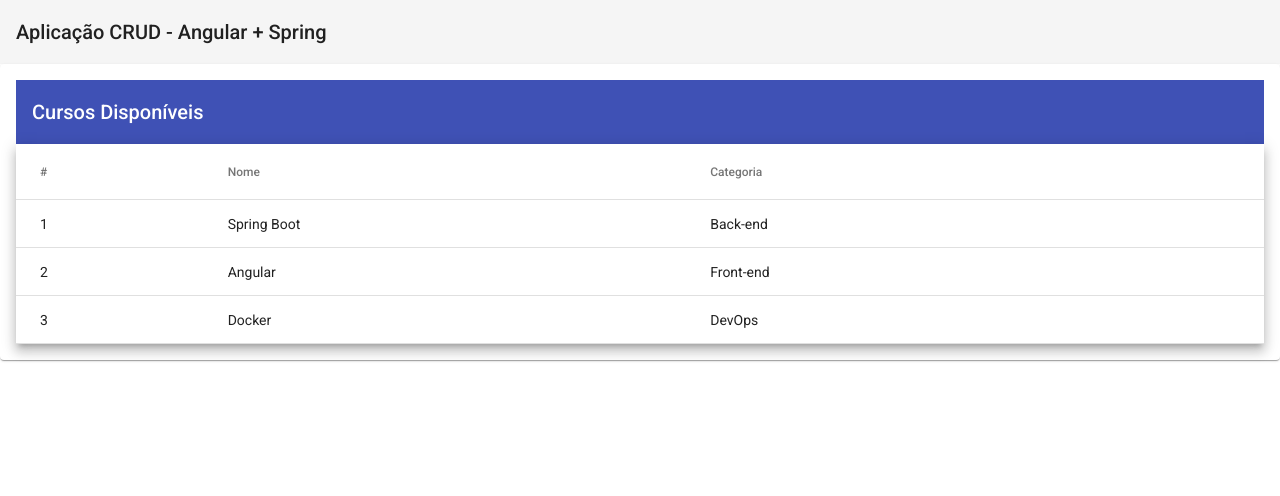
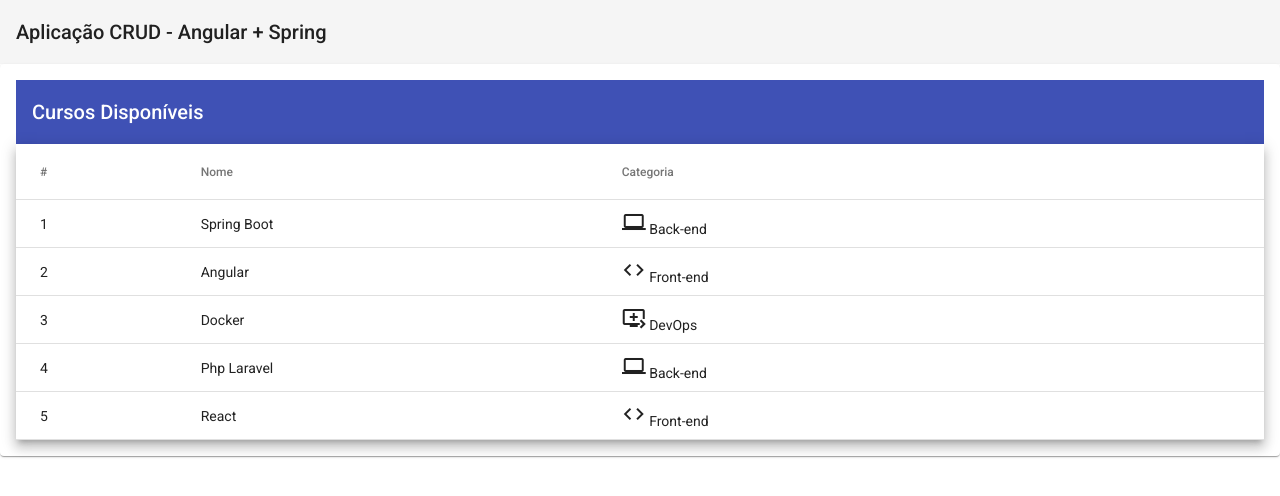
Before and after one commit to alexfapa/projeto-cursos-angular-spring, an Angular app in the folder crud-angular/: page /courses in a window 1280 px wide. Shown: the top 496 px of the page. Built offline with nearby package versions, Linux system fonts and the light colour scheme.

Commit message:
Adicinoando ícones às categorias utilizando pipes

```diff
--- a/crud-angular/src/app/courses/courses/courses.component.html
+++ b/crud-angular/src/app/courses/courses/courses.component.html
@@ -20,7 +20,9 @@
       <!-- Category Column -->
       <ng-container matColumnDef="category">
         <th mat-header-cell *matHeaderCellDef>Categoria</th>
-        <td mat-cell *matCellDef="let course">{{ course.category }}</td>
+        <td mat-cell *matCellDef="let course">
+          <mat-icon aria-hidden="false" aria-label="home icon">{{ course.category | category }}</mat-icon>
+          {{ course.category }}</td>
       </ng-container>
 
       <tr mat-header-row *matHeaderRowDef="displayedColumns"></tr>
--- a/crud-angular/src/app/courses/courses/courses.component.ts
+++ b/crud-angular/src/app/courses/courses/courses.component.ts
@@ -16,7 +16,7 @@
 
   //variável renomeado para obedecer a padronização
   courses$: Observable<Course[]>;
-  displayedColumns = ['_id','name', 'category']; //define quais campos vão ser exibidos do array
+  displayedColumns = ['_id','name', 'category']; //define quais campos do array  vão ser exibidos na tela
 
   //abaixo há uma injeção de dependência
   constructor(
--- a/crud-angular/src/app/courses/services/courses.service.ts
+++ b/crud-angular/src/app/courses/services/courses.service.ts
@@ -17,7 +17,7 @@
     //return  this.httpClient.get<Course[]>(this.API); ou da forma abaixo
     return  this.httpClient.get<Course[]>(this.API)
     .pipe(
-      delay(3000),
+      //delay(3000),
       first(),
       tap(courses => console.log(courses))
     );
--- a/crud-angular/src/app/shared/app-material/app-material.module.ts
+++ b/crud-angular/src/app/shared/app-material/app-material.module.ts
@@ -5,6 +5,7 @@
 import { MatProgressSpinnerModule } from '@angular/material/progress-spinner';
 import { MatTableModule } from '@angular/material/table';
 import { MatToolbarModule } from '@angular/material/toolbar';
+import {MatIconModule} from '@angular/material/icon';
 
 
 
@@ -15,7 +16,8 @@
     MatToolbarModule,
     MatProgressSpinnerModule,
     MatDialogModule,
-    MatButtonModule
+    MatButtonModule,
+    MatIconModule
   ]
 })
 export class AppMaterialModule { }
--- /dev/null
+++ b/crud-angular/src/app/shared/pipes/category.pipe.ts
@@ -0,0 +1,18 @@
+import { Pipe, PipeTransform } from '@angular/core';
+
+@Pipe({
+  name: 'category'
+})
+export class CategoryPipe implements PipeTransform {
+
+  transform(value: string): string {
+    switch(value) {
+      case 'front-end' : return 'code';
+      case 'Back-end' : return 'laptop';
+      case 'DevOps' : return 'queue_play_next';
+    }
+
+    return 'code';
+  }
+
+}
--- a/crud-angular/src/assets/courses.json
+++ b/crud-angular/src/assets/courses.json
@@ -1,5 +1,7 @@
 [
   { "_id": "1", "name": "Spring Boot", "category": "Back-end"},
   { "_id": "2", "name": "Angular", "category": "Front-end"},
-  { "_id": "3", "name": "Docker", "category": "DevOps"}
+  { "_id": "3", "name": "Docker", "category": "DevOps"},
+  { "_id": "4", "name": "Php Laravel", "category": "Back-end"},
+  { "_id": "5", "name": "React", "category": "Front-end"}
 ]
```
Also changed, not shown: crud-angular/src/app/shared/shared.module.ts (+5 -2 lines), 2 other files (tests, documents, lock files or other folders).
